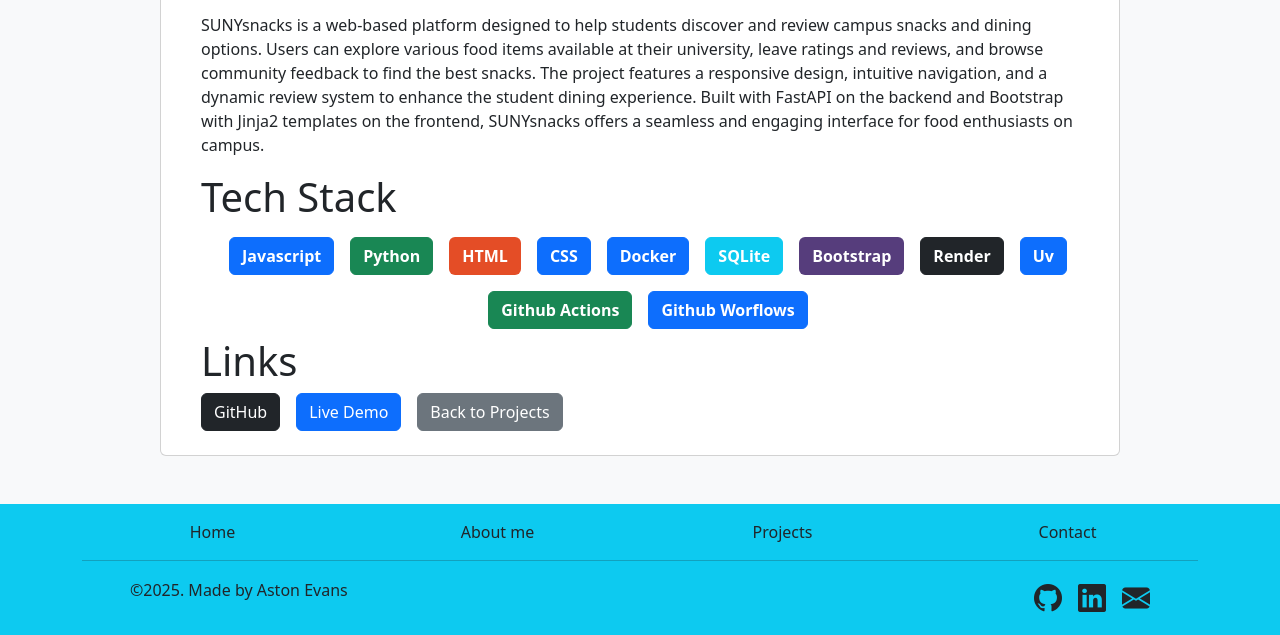
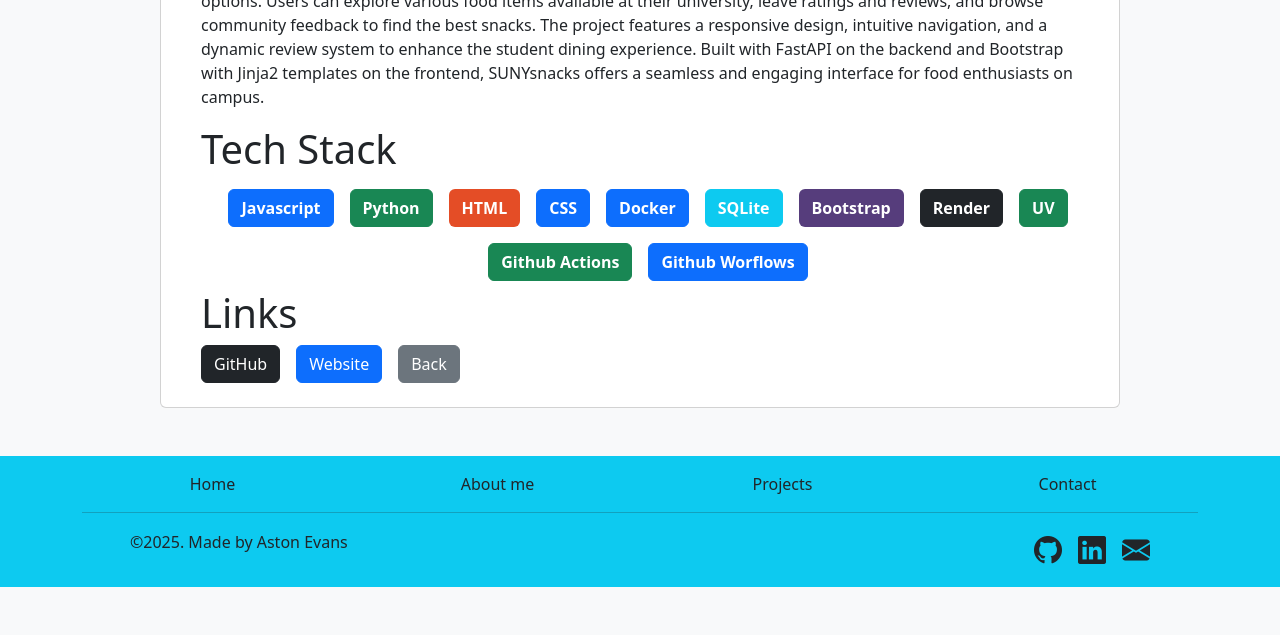
Before and after one commit to aston-evans/portfolio, a website built with webpack: page src/suny.html in a window 1280 px wide. Shown: the part 1221-1856 px from the top of the page. After the commit the page ends 1808 px from the top, so only its background shows below. Built offline with nearby package versions, Linux system fonts and the light colour scheme.

Commit message:
updated some buttons and adjusted a little spacing

```diff
--- a/src/suny.html
+++ b/src/suny.html
@@ -37,7 +37,7 @@
     <!--div that says the name of a project with the link below to the render site.
          Then below that div make a part where it gives a light summary, at the bottom of that place 3 buttons, 1 that leads
          to the github, one to render, and one that brings you back to the project page.  -->
-    <div class="container d-flex justify-content-center align-items-center text-center py-5">
+    <div class="container d-flex justify-content-center align-items-center text-center pt-5">
         <div class="card bg-info  w-50">
             <h1 class="card-title pt-3">SUNYSnacks</h1>
             <div class="card-body">
@@ -71,15 +71,15 @@
                 <button type="button" class="btn btn-info fw-bold text-white">SQLite</button>
                 <button type="button" class="btn purple text-white fw-bold">Bootstrap</button>
                 <button type="button" class="btn btn-dark fw-bold">Render</button>
-                <button type="button" class="btn btn-primary fw-bold ">Uv</button>
+                <button type="button" class="btn btn-success fw-bold ">UV</button>
                 <button type="button" class="btn btn-success fw-bold">Github Actions</button>
                 <button type="button" class="btn btn-primary fw-bold">Github Worflows</button>
             </div>
             <h1 class="ms-3 mt-2">Links</h1>
             <div class="d-flex ms-3 gap-3">
                 <a class="btn btn-dark" href="https://github.com/aston-evans/sunysnacks" target="_blank">GitHub</a>
-                <a class="btn btn-primary" href="https://sunysnacks.onrender.com/" target="_blank">Live Demo</a>
-                <a class="btn btn-secondary" href="/project.html">Back to Projects</a>
+                <a class="btn btn-primary" href="https://sunysnacks.onrender.com/" target="_blank">Website</a>
+                <a class="btn btn-secondary" href="/project.html">Back</a>
             </div>
         </div>
     </div>
```
